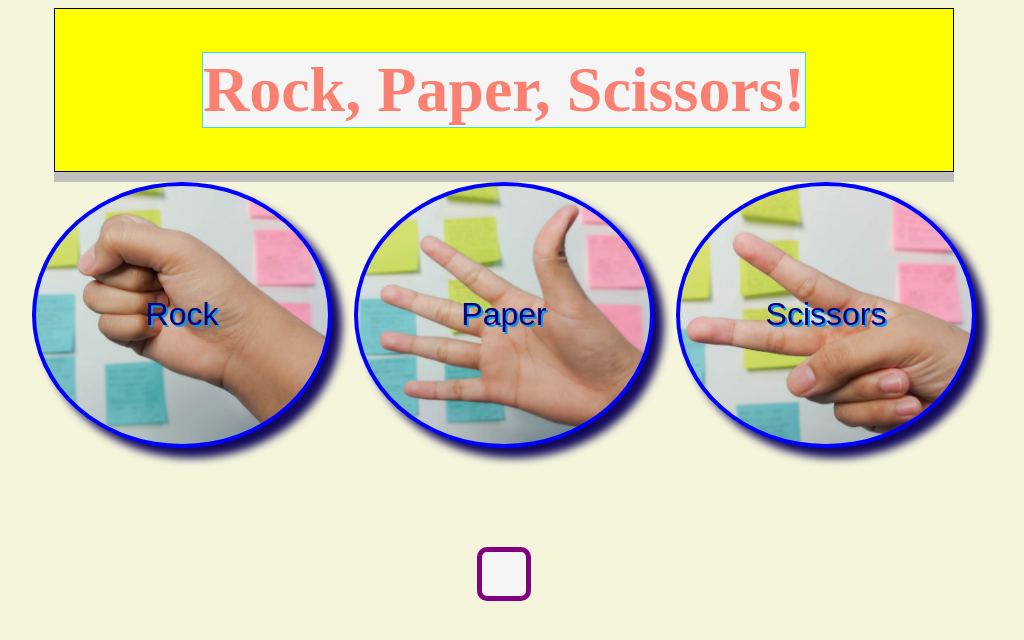
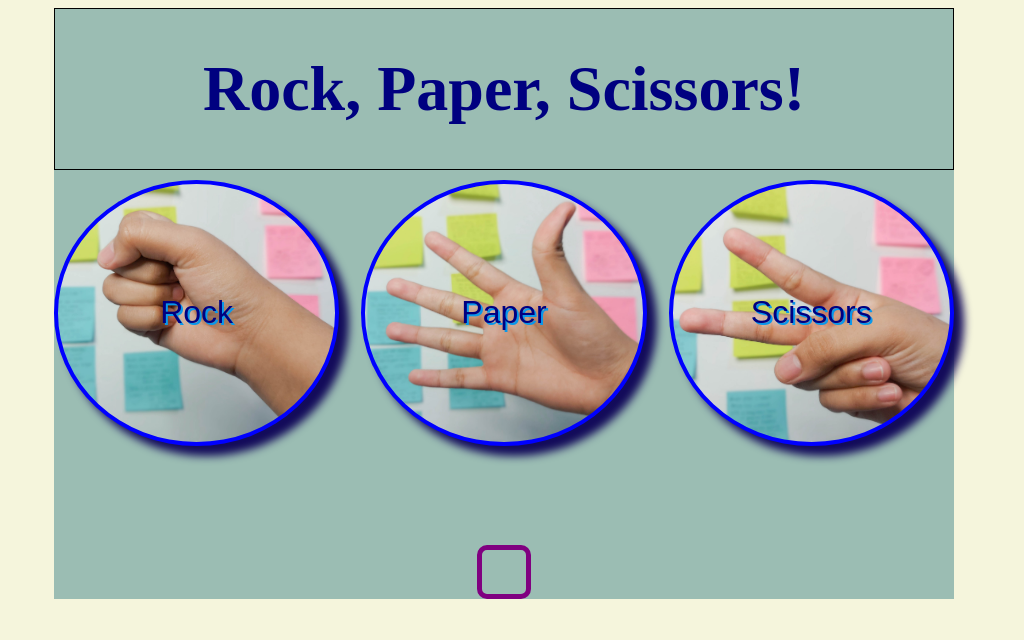
Before and after one commit to kristofer11/Rock-Paper-Scissors-2, a plain HTML site: page index.html in a window 1280 px wide. Shown: the whole page, without its empty margins (136-1160 px from the left). Drawn offline with Linux system fonts and the light colour scheme.

Commit message:
A little styling, before was tacky as possible...

```diff
--- a/style.css
+++ b/style.css
@@ -3,13 +3,12 @@
 }
 
 h1 {
-    color: salmon;
+    color: navy;
     font-size: 4em;
     text-align: center;
-    background: whitesmoke;
+    background: rgb(155, 189, 179);
     max-width: 80%;
     align-self: center;
-    border: 1px solid turquoise;
 }
 
 button {
@@ -29,31 +28,34 @@ button {
     display: flex;
     flex-direction: column;
     align-items: center;
+    background: rgb(155, 189, 179);
 }
 
 .button-div {
     display: flex;
     gap: 22px;
     margin-bottom: 33px;
+    background: rgb(155, 189, 179);
+    max-width: 900px;
 }
 
 .results {
-    color: rgb(36, 95, 46);
+    color: rgb(179, 187, 61);
     font-size: 3em;
     margin: 33px;
-    background: rgb(143, 112, 54);
+    background: rgb(92, 112, 106);
     text-align: center;
 }
 
 .final-result {
-    color: goldenrod;
+    color: rgb(49, 44, 30);
     font-size: 2.5em;
     border: 5px solid purple;
     border-radius: 10px;
     padding: 22px;
     max-width: 450px;
     text-align: center;
-    background: whitesmoke;
+    background: rgb(155, 189, 179);
 }
 
 #rock {
@@ -76,7 +78,7 @@ button {
     justify-content: center;
     border: 1px solid;
     max-width: 900px;
-    background: yellow;
+    background: rgb(155, 189, 179);
 }
 
 .content {
@@ -85,5 +87,5 @@ button {
     margin: 0 auto;
     max-width: 900px;
     gap: 10px;
-    background: silver;
+    background: rgb(155, 189, 179);
 }
```
